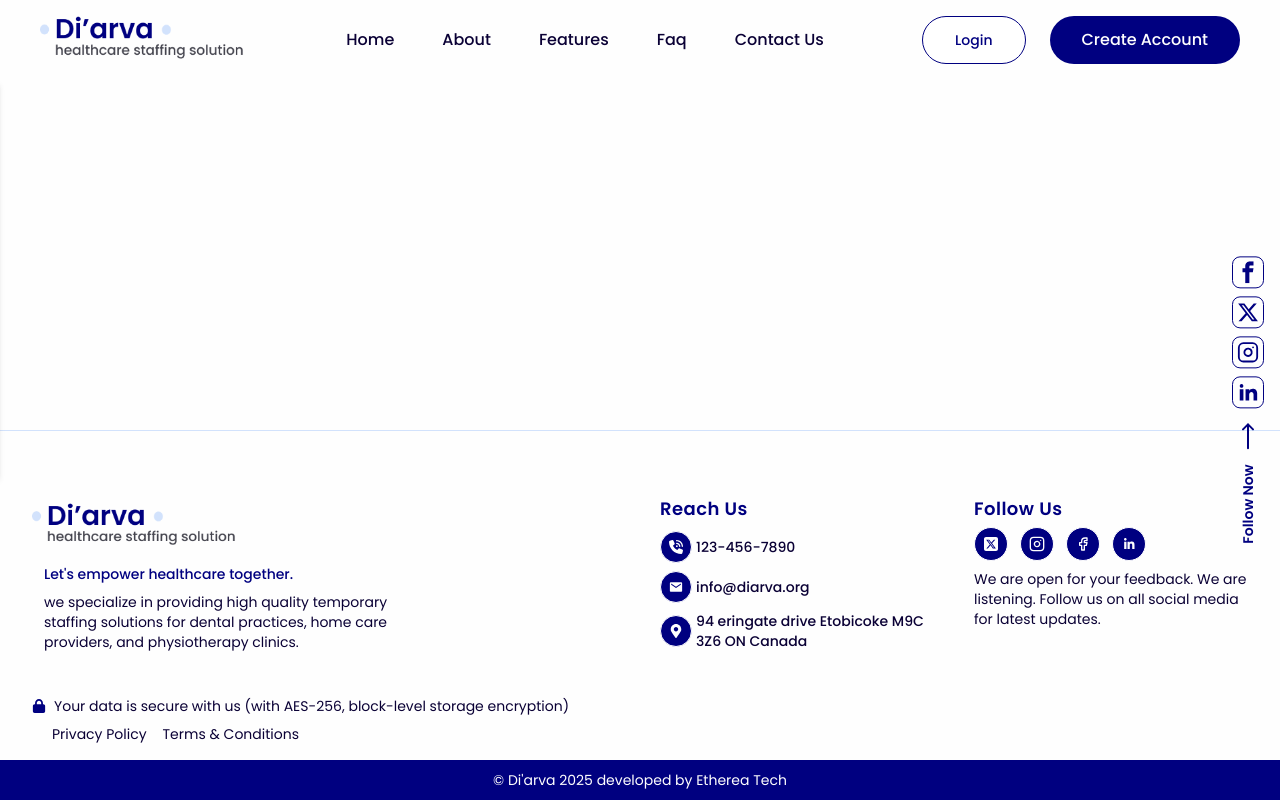
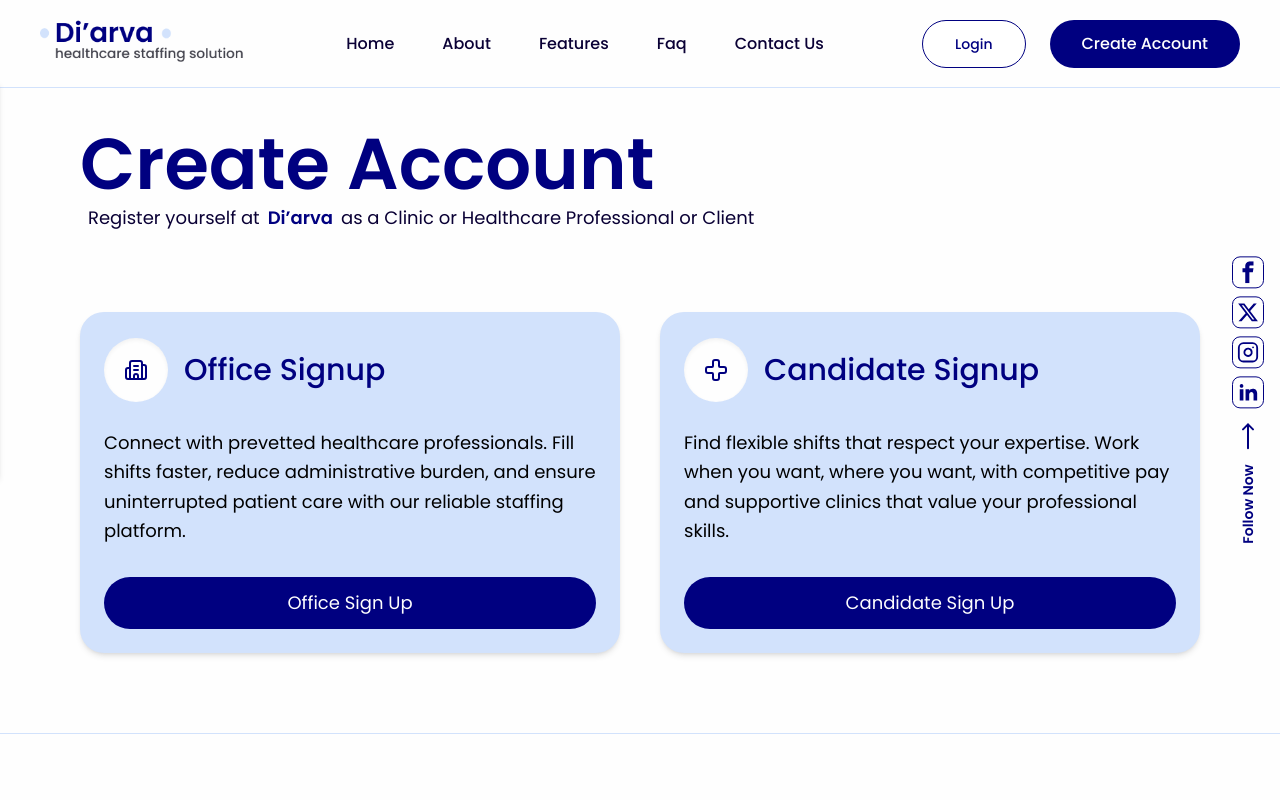
Before and after one commit to Di-arva/Frontend, a React (Vite) app: page /create-account in a window 1280 px wide. Shown: the top 800 px of the page. Built offline with nearby package versions, Linux system fonts and the light colour scheme; no server answers.

Commit message:
Removed email js and implemented AWS mail services

```diff
--- a/package.json
+++ b/package.json
@@ -10,7 +10,6 @@
     "preview": "vite preview"
   },
   "dependencies": {
-    "@emailjs/browser": "^4.4.1",
     "@headlessui/react": "^2.2.9",
     "@tailwindcss/vite": "^4.1.13",
     "axios": "^1.12.2",
--- a/src/App.jsx
+++ b/src/App.jsx
@@ -49,7 +49,7 @@ function App() {
                 <Route path="/" element={<Homepage />} />
                 <Route path="/set-password" element={<SetPasswordPage />} />
                 <Route path="/login" element={<Login />} />
-                <Route path="/register" element={<CreateAccount />} />
+                <Route path="/create-account" element={<CreateAccount />} />
                 <Route path="/officesignup" element={<Officesignup />} />
                 <Route path="/candidatesignup" element={<Candidatesignup />} />
                 <Route path="/thank-you" element={<ThankYouPage />} />
--- a/src/Components/Contact.jsx
+++ b/src/Components/Contact.jsx
@@ -1,10 +1,12 @@
 import Button from "./Button";
-import emailjs from "@emailjs/browser";
 import { useState, useEffect } from "react";
 
 const Contact = () => {
   const [isSubmitting, setIsSubmitting] = useState(false);
   const [submitStatus, setSubmitStatus] = useState({ type: "", message: "" });
+
+  // URL for DB Server
+const SERVER_BASE = import.meta.env.VITE_SERVER_BASE_URL || "";
 
   useEffect(() => {
     if (submitStatus.message) {
@@ -15,6 +17,7 @@ const Contact = () => {
       return () => clearTimeout(timer);
     }
   }, [submitStatus]);
+
   const handleContact = async (e) => {
     e.preventDefault();
     setIsSubmitting(true);
@@ -29,22 +32,27 @@ const Contact = () => {
       message: formData.get("message"),
     };
 
-    const serviceID = "service_ul00k0k";
-    const templateID = "template_za5jqac";
-    const publicKey = "PUHd-9-v4ll3uJMX_";
-
     try {
-      await emailjs.send(
-        serviceID,
-        templateID,
-        {
+      const response = await fetch(`${SERVER_BASE}send-email`, {
+        method: "POST",
+        headers: {
+          "Content-Type": "application/json",
+        },
+        body: JSON.stringify({
+          // Remove process.env from frontend, handle this in backend
           name: `${data.firstname} ${data.lastname}`,
           email: data.email,
           phone: data.phone,
           message: data.message,
-        },
-        publicKey
-      );
+        }),
+      });
+
+      if (!response.ok) {
+        const errorData = await response.json();
+        throw new Error(errorData.message || `HTTP error! status: ${response.status}`);
+      }
+
+      const result = await response.json();
 
       setSubmitStatus({
         type: "success",
@@ -53,10 +61,10 @@ const Contact = () => {
 
       e.target.reset();
     } catch (error) {
+      console.error("Error sending email:", error);
       setSubmitStatus({
-        type: error,
-        message:
-          "Sorry, there was an error sending your message. Please try again.",
+        type: "error",
+        message: error.message || "Sorry, there was an error sending your message. Please try again.",
       });
     } finally {
       setIsSubmitting(false);
@@ -71,7 +79,7 @@ const Contact = () => {
       <p className="font-poppins w-full md:w-4/5 lg:w-2/3 mt-4 text-darkblack text-sm sm:text-base md:text-lg">
         Email, call or complete the form to learn how
         <span className="text-darkblue font-semibold text-base sm:text-lg mx-2">
-          Di’arva
+          Di'arva
         </span>
         can help you.
       </p>
@@ -197,7 +205,13 @@ const Contact = () => {
         </form>
 
         {submitStatus.message && (
-          <div className="mt-6 p-4 font-poppins text-lg font-medium rounded-2xl shadow-md text-center text-darkblue border border-darkblue">
+          <div
+            className={`mt-6 p-4 font-poppins text-md font-medium rounded-2xl text-center border border-darkblue ${
+              submitStatus.type === "error"
+                ? "text-red-700 border-red-700 bg-red-50"
+                : "text-darkblue border-darkblue bg-lightblue"
+            }`}
+          >
             {submitStatus.message}
           </div>
         )}
--- a/src/Components/CreateAccount.jsx
+++ b/src/Components/CreateAccount.jsx
@@ -1,28 +1,25 @@
 import { Building2,Users,Cross} from "lucide-react";
 import Button from "./Button";
+import { Link } from 'react-router-dom';
 const CreateAccount = () => {
   const features = [
     {
       id: 1,
       icon: <Building2/>,
       title: "Office Signup",
-      desc: "Register your clinic to hire flex staff and professional",
-      btntxt: "Office Sign Up"
+      desc: "Connect with prevetted healthcare professionals. Fill shifts faster, reduce administrative burden, and ensure uninterrupted patient care with our reliable staffing platform.",
+      btntxt: "Office Sign Up",
+      link: "/officesignup"
     },
     {
       id: 2,
       icon: <Cross />,
       title: "Candidate Signup",
-      desc: "Our platform ensures consistent and dependable service.",
-      btntxt: "Candidate Sign Up"
+      desc: "Find flexible shifts that respect your expertise. Work when you want, where you want, with competitive pay and supportive clinics that value your professional skills.",
+      btntxt: "Candidate Sign Up",
+      link: "/candidatesignup"
     },
-    {
-      id: 3,
-      icon: <Users />,
-      title: "Family / Individual Signup",
-      desc: "Schedule appointments easily with just a few clicks.",
-      btntxt: "Individual Sign Up"
-    },
+
   ];
 
   return (
@@ -43,32 +40,38 @@ const CreateAccount = () => {
       <div id="features" className="my-20 px-4 md:px-8 lg:px-20">
 
 
-        <div className="mt-10 grid gap-6 sm:gap-8 grid-cols-1 sm:grid-cols-2 lg:grid-cols-3 justify-items-center">
+      <div className="mt-10 grid gap-8 sm:gap-10 grid-cols-1 sm:grid-cols-2 lg:grid-cols-2 justify-items-center">
   {features.map((feature) => (
     <div
       key={feature.id}
       className="bg-lightblue px-3 py-4 sm:px-4 sm:py-5 md:px-6 md:py-6 rounded-3xl flex flex-col shadow-md"
     >
-              <div className="bg-lightbg w-14 h-14 p-2 rounded-full text-darkblue flex justify-center items-center shadow-inner">
+      {/* Icon Container */}
+      <div className="flex items-center gap-4 mb-6">
+        <div className="bg-lightbg w-16 h-16 p-3 rounded-full text-darkblue flex justify-center items-center shadow-inner flex-shrink-0">
           {feature.icon}
         </div>
-              <h2 className="font-poppins text-xl sm:text-2xl md:text-3xl my-4 font-medium text-darkblack">
+        <h2 className="font-poppins text-xl sm:text-2xl md:text-3xl my-4 font-medium ">
           <span className="text-darkblue">{feature.title}</span>
+        </h2>
+      </div>
 
-              </h2>
-              <p className="font-poppins text-sm sm:text-base md:text-md font-normal">
+      {/* Description */}
+      <p className=" md:text-lg  text-darkclack leading-relaxed mb-8 flex-grow font-poppins text-sm sm:text-base md:text-md font-normal">
         {feature.desc}
       </p>
+
+      {/* Button */}
+      <Link to={feature.link} className="mt-auto">
         <Button
           type="button"
           variant="dark"
-  size="md"
-
-
-  className="whitespace-nowrap hover:cursor-pointer mt-2"
+          size="lg"
+          className="w-full whitespace-nowrap hover:cursor-pointer transform hover:scale-105 transition-transform duration-200 font-normal py-3 text-lg"
         >
           {feature.btntxt}
         </Button>
+      </Link>
     </div>
   ))}
 </div>
--- a/src/Components/Footer.jsx
+++ b/src/Components/Footer.jsx
@@ -48,14 +48,14 @@ const Footer = () => {
                 <FaPhoneVolume />
               </p>
               <a
-                href="tel:123-456-7890"
+                href="tel:365-767-0707"
                 aria-label="Phone number of Di’arva"
                 target="_blank"
                 rel="noopener noreferrer"
                 title="Our phone"
                 className="hover:text-darkblue font-poppins text-sm font-medium text-darkblack"
               >
-                123-456-7890
+                +1-365-767-0707
               </a>
             </div>
             <div className="flex items-center">
--- a/src/Components/Navigation.jsx
+++ b/src/Components/Navigation.jsx
@@ -25,7 +25,7 @@ const Navigation = () => {
 
   return (
     <>
-      <nav className="fixed w-full h-20 z-40 bg-lightbg flex justify-between items-center px-6 lg:px-10">
+      <nav className="fixed w-full h-22 z-40 border-b border-lightblue bg-lightbg flex justify-between items-center px-6 lg:px-10">
         {/* Logo */}
         <div>
           <img
@@ -73,7 +73,7 @@ const Navigation = () => {
             className="hover:bg-darkblue/80"
             variant="dark"
             size="md"
-            onClick={() => navigate("/register")}
+            onClick={() => navigate("/create-account")}
           >
             Create Account
           </Button>
```
Also changed, not shown: 1 other file (tests, documents, lock files or other folders). Lines whose indentation alone changed are shown as unchanged.
